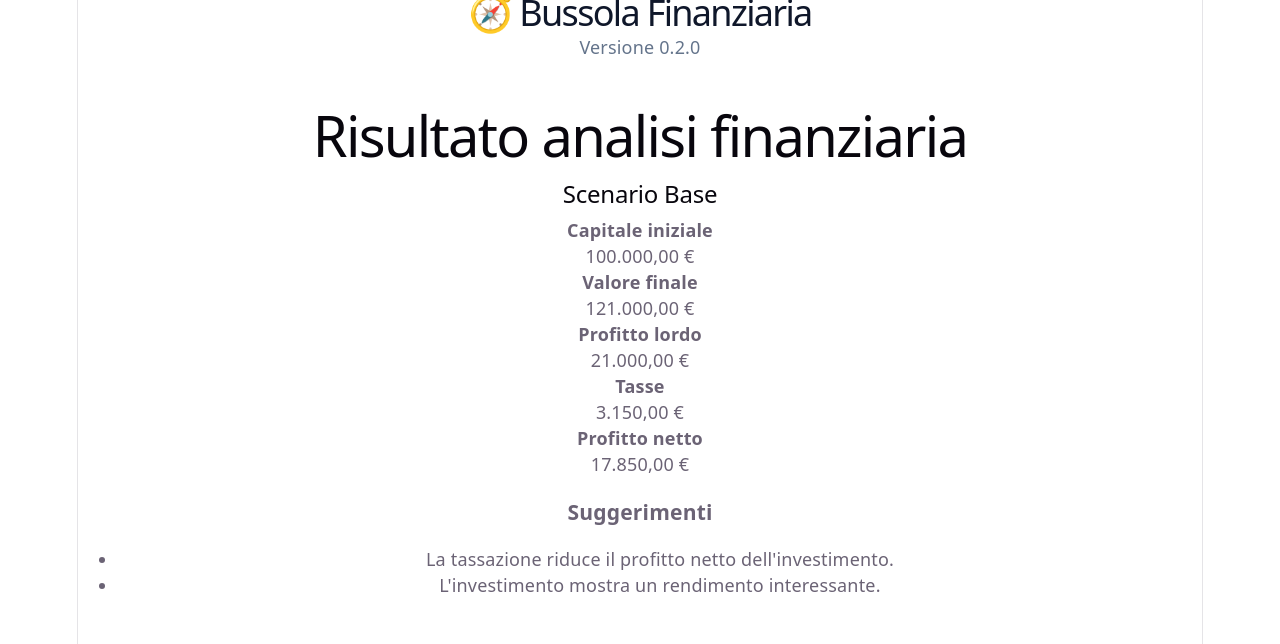
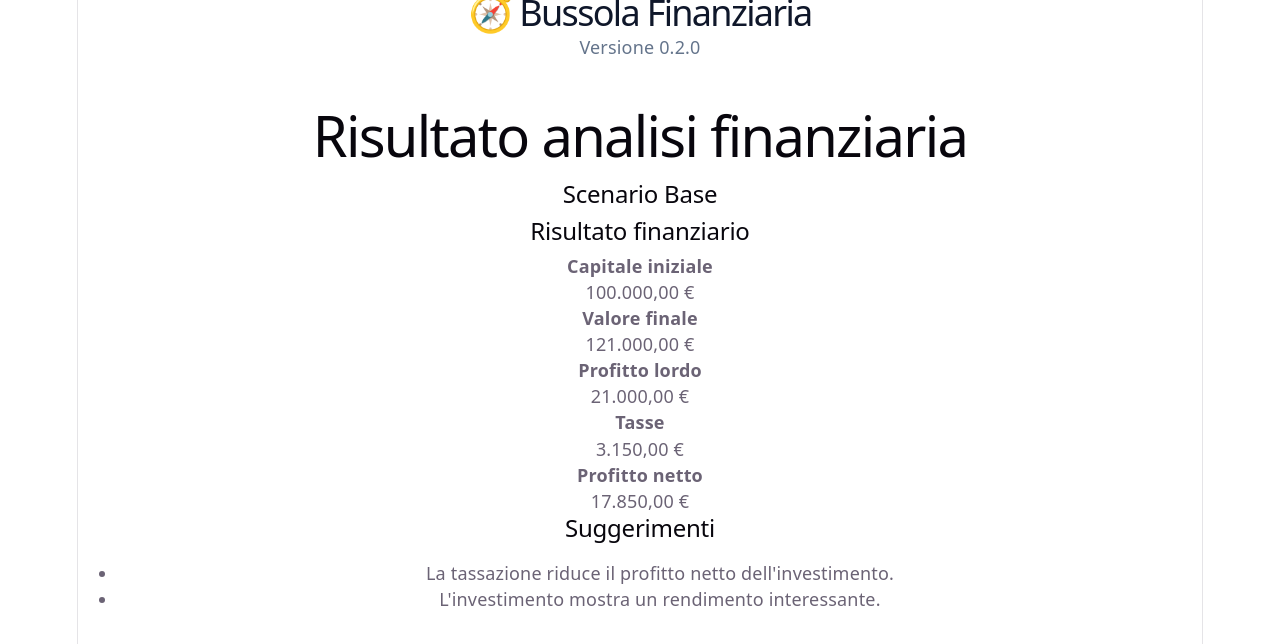
Before and after one commit to carlosciarrinovideo1-svg/Bussola-Finanziaria, a React (Vite) app in the folder frontend/: page / in a window 1280 px wide. Shown: the top 644 px of the page. Built offline with nearby package versions, Linux system fonts and the light colour scheme.

Commit message:
BF-0045: introduce sezioni dashboard riutilizzabili

```diff
--- /dev/null
+++ b/frontend/src/components/dashboard/DashboardSection.tsx
@@ -0,0 +1,24 @@
+interface DashboardSectionProps {
+  title: string;
+  children: React.ReactNode;
+}
+
+export default function DashboardSection({
+  title,
+  children,
+}: DashboardSectionProps) {
+
+  return (
+    <section>
+
+      <h2>
+        {title}
+      </h2>
+
+      <div>
+        {children}
+      </div>
+
+    </section>
+  );
+}
--- a/frontend/src/components/dashboard/DashboardSummary.tsx
+++ b/frontend/src/components/dashboard/DashboardSummary.tsx
@@ -1,5 +1,6 @@
 import FinancialCard from "./FinancialCard";
 import SuggestionList from "./SuggestionList";
+import DashboardSection from "./DashboardSection";
 
 interface DashboardSummaryProps {
   title: string;
@@ -34,6 +35,8 @@ export default function DashboardSummary({
         {scenarioName}
       </h2>
 
+      <DashboardSection title="Risultato finanziario">
+
         <FinancialCard
           label="Capitale iniziale"
           value={initialCapital}
@@ -59,14 +62,17 @@ export default function DashboardSummary({
           value={netProfit}
         />
 
-      <h3>
-        Suggerimenti
-      </h3>
+      </DashboardSection>
+
+
+      <DashboardSection title="Suggerimenti">
 
         <SuggestionList
           suggestions={suggestions}
         />
 
+      </DashboardSection>
+
     </div>
   );
 }
```
Lines whose indentation alone changed are shown as unchanged.
